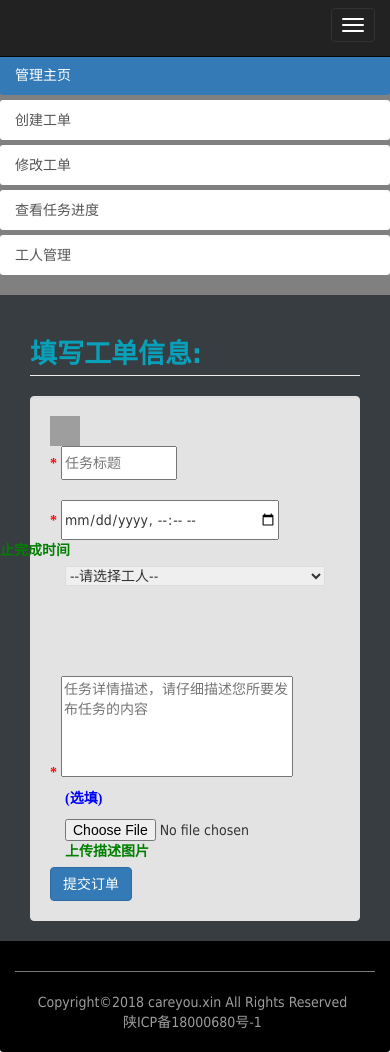
After one commit to hopeaktian/smart_factory, a Flask app: template app/templates/manager/new_mession.html in a window 390 px wide; the page is wider, and only the part inside the window is pictured. The commit adds this page. Run offline with Flask 2, Linux system fonts and the light colour scheme; the template is opened without the code that fills it, so the values that code supplies are empty; some libraries are stand-ins or nearby versions; grey boxes are pictures that could not be loaded.

Commit message:
add manager page of new_mession

```diff
--- a/app/__init__.py
+++ b/app/__init__.py
@@ -5,6 +5,7 @@ from config import DevConfig
 # from models import db
 from app.models import User, db
 from controllers.user import user
+from controllers.manager import manager
 import datetime
 
 app = Flask(__name__)
@@ -23,7 +24,6 @@ def index():
 def check_user():
     if 'user_id' in session:
         g.current_user = User.query.filter_by(Id=session['user_id']).one()
-        print g.current_user
 
     else:
         g.current_user = None
@@ -31,6 +31,7 @@ def check_user():
 
 
 app.register_blueprint(user)
+app.register_blueprint(manager)
 
 if __name__ == '__main__':
     app.run('localhost', 80)
--- a/app/config.py
+++ b/app/config.py
@@ -6,4 +6,4 @@ class ProdConfig(Config):
 
 class DevConfig(Config):
     DEBUG = True
-    SQLALCHEMY_DATABASE_URI = "mysql+pymysql://root:Yourpassword@120.79.139.82:3306/smart_factory"
+    SQLALCHEMY_DATABASE_URI = "mysql+pymysql://root:Redhat@120.79.139.82:3306/smart_factory"
--- a/app/controllers/user.py
+++ b/app/controllers/user.py
@@ -2,7 +2,7 @@
 #coding:utf-8
 
 from os import path
-from flask import Flask, Blueprint, render_template, request, flash, session, redirect, url_for
+from flask import Flask, Blueprint, render_template, request, flash, session, redirect, url_for, g
 import datetime, os, time
 from sqlalchemy.sql.expression import not_, or_
 from app.models import User, Mession
@@ -77,7 +77,7 @@ def login():
             flash(u'登陆成功', category="success")
             session['user_id'] = user.Id
 
-            return redirect('/')
+            return redirect(url_for('manager.Manager', id=user.Id))
 
         else:
             flash(u'用户名或密码错误！', category="danger")
@@ -85,6 +85,8 @@ def login():
             return  render_template('login.html')
     return render_template('login.html', title=u"登陆")
 
+
+
 @user.route('/logout', methods=['GET', 'POST'])
 def logout():
     session.pop('user_id', None)
--- a/app/models.py
+++ b/app/models.py
@@ -1,6 +1,7 @@
 # -*- coding: utf-8 -*-
 from flask_sqlalchemy import SQLAlchemy
 import datetime, os, time
+
 #数据模型部分
 db = SQLAlchemy()
 
--- a/app/templates/base.html
+++ b/app/templates/base.html
@@ -11,6 +11,9 @@
     <link rel="stylesheet" href="/static/css/bootstrap.min.css">
     <link rel="stylesheet" href="/static/css/mycss.css">
     <link rel="stylesheet" href="/static/css/font.css">
+
+    {% block css %}
+    {% endblock css %}
     {#    <meta name="viewport" content="width=device-width,initial-scale=1,user-scalable=no">#}
 
     <style>
@@ -48,7 +51,7 @@
         {#        }#}
 
         .navbar-my{
-            background-color: #000000;
+            background-color: #19202ded;
             font-size: 20px;
 
         }
@@ -90,7 +93,7 @@
 {#    导航栏   #}
 <div class="container-fluid" role="navigation" >
     <div class="col-xs-12">
-        <nav class="navbar navbar-my navbar navbar-fixed-top" style="min-height: 57px;margin-bottom: 2px;margin-top: 0px">
+        <nav class="navbar navbar-inverse navbar-fixed-top" style="min-height: 57px;margin-bottom: 2px;margin-top: 0px">
             <div class="container">
                 <!-- Brand and toggle get grouped for better mobile display -->
                 <div class="navbar-header">
@@ -137,7 +140,7 @@
 {#                        <li><img src="/static/picture/5.gif" height="54px"></li>#}
                         {% if g.current_user == None      %}
                         <li><a href="/login">登陆</a></li>
-                        <li><a href="/register">注册</a></li>
+{#                        <li><a href="/register">注册</a></li>#}
                         {% else %}
                         <li><a>欢迎</a></li>
 
@@ -147,8 +150,8 @@
                                 {#                                    <li><a href="#">我的主页</a></li>#}
                                 {#                                    <li><a href="#">修改用户信息</a></li>#}
                                 {% if g.current_user != None %}
-                                <li ><a href="/user/{{ g.current_user.Id }}/sendout" style="font-weight: 600">我发出的任务订单</a></li>
-                                <li ><a href="/user/{{ g.current_user.Id }}/takein" style="color: red; font-weight: 600">我接受的任务订单</a></li>
+                                <li ><a href="/manager/{{ g.current_user.Id }}" style="font-weight: 600">我的主页</a></li>
+                                <li ><a href="/user/{{ g.current_user.Id }}/takein" style="color: red; font-weight: 600"></a></li>
                                 {% endif %}
                                 <li role="separator" class="divider"></li>
                                 <li><a href="/logout">退出登陆</a></li>
@@ -163,13 +166,13 @@
 </div>
 
 {#flash消息闪现#}
-<div class="container">
+<div class="container-fluid" style="background-color: #19202ded">
     {% with messages = get_flashed_messages(with_categories=true) %}
     {% if messages %}
         {% for category, message in messages %}
             <div class="alert alert-{{ category }} alert-dismissible" role="alert">
-                <button type="button" class="close" data-dismiss="alert" aria-label="Close"><span aria-hidden="true">&times;</span></button>
-                {{ message }}
+                <button type="button" class="close" data-dismiss="alert" aria-label="Close"><span aria-hidden="true" style="color: orangered; font-size: 100%; font-weight: 600">&times;关闭</span></button>
+                <div class="text-center" style="font-weight: 600">{{ message }}</div>
             </div>
         {% endfor %}
     {% endif %}
--- /dev/null
+++ b/app/templates/manager/manager_home.html
@@ -0,0 +1,41 @@
+{% extends 'base.html' %}
+{% block css %}
+    <style>
+        .side-bar .list-group-item {
+            border:0;
+            border-radius: 3px;
+            margin-bottom: 5px;
+        }
+{#        .list-group-item.active{#}
+{#            background-color: #6d716dc7;#}
+{#        }#}
+        a.list-group-item:focus, a.list-group-item:hover, button.list-group-item:focus, button.list-group-item:hover {
+            color: #555;
+            text-decoration: none;
+            background-color: #becebec7;
+        }
+    </style>
+{% endblock %}
+
+{% block content %}
+<div class="row" style="background-color: grey">
+    <div class="col-md-2" >
+        <div class="list-group side-bar">
+            <a href="#" class="list-group-item active">管理主页</a>
+            <a href="/manager/{{ g.current_user.Id }}/new_mession" class="list-group-item">创建工单</a>
+            <a href="/manager/{{ g.current_user.Id }}/edit_mession" class="list-group-item">修改工单</a>
+            <a href="/manager/{{ g.current_user.Id }}/status_mession" class="list-group-item">查看任务进度</a>
+            <a href="#" class="list-group-item">工人管理</a>
+        </div>
+    </div>
+
+    <div class="col-md-10">
+        {% block manager_content %}
+            <h1>hello world</h1>
+        {% endblock manager_content %}
+    </div>
+
+</div>
+
+
+{% endblock %}
--- /dev/null
+++ b/app/templates/manager/new_mession.html
@@ -0,0 +1,92 @@
+{% extends 'manager_home.html' %}
+{% block manager_content %}
+
+        <div class="container-fluid" style="background-color: #373d41; background-image:url(); background-size:100% 100%">
+            <form enctype='multipart/form-data' method="post" novalidate>
+                <br>
+                <br>
+                <div class="container" >
+                    <div class="heading" style="margin-bottom: -19px">
+                        <header class="text-uppercase" style="font-weight: bolder; font-size: 27px; color: #09a0ba">填写工单信息:</header>
+                    </div>
+                    <hr>
+                    <div class="comment-post well" style="height: auto; width: auto; background-color: #f5f5f5e8">
+                        <div class="row">
+
+                            <div class="col-sm-1">
+                                <img src="http://i.bootstrapmb.com/noavatar.gif" style="height: 30px; width: 30px;">
+                            </div>
+
+
+
+                            <div class="col-sm-11" >
+                                <label style="color: red">*</label>
+                                <input type="text" name="title" placeholder="任务标题" required="required" style="height: 34px; width: 40%;">
+                            </div>
+
+
+                        </div>
+                        <br>
+
+                        {#截至时间#}
+                        <div class="row">
+                            <div class="col-sm-6 col-sm-offset-1">
+                                <label style="color: red">*</label>
+                                <input type="datetime-local" value="{{ now_time }}" name="diedate" required="required" style="width: 75%; height: 40px;">
+                            </div>
+                            <div class=" col-sm-3 col-sm-offset-1">
+                                <label style="margin-left: -120px; color: green">设置任务截止完成时间</label>
+                            </div>
+                        </div>
+{#                        选择工人#}
+                        <div class="col-sm-5 col-sm-offset-1">
+                            <div class="form-group ">
+                                <select name="position" class="table-responsive">
+                                    <option>--请选择工人--</option>
+                                    <option value="1">管理员</option>
+                                    <option value="2">部门一</option>
+                                    <option value="3">部门二</option>
+                                    <option value="4">部门三</option>
+                                    <option value="5">部门四</option>
+                                </select>
+                            </div>
+                        </div>
+                        {#任务详情表单#}
+                        <br>
+                        <br>
+                        <br>
+                        <div class="row">
+                            <div class="cmtcontainer col-sm-10 col-sm-offset-1" >
+                                <label style="color: red">*</label>
+                                <textarea name="detials" placeholder="任务详情描述，请仔细描述您所要发布任务的内容" required="required" style="width: 80%; height: 101px; resize: none"></textarea>
+                            </div>
+                        </div>
+
+                        {#上传图片#}
+
+                        <div class="row">
+                            <div class="col-sm-12 col-sm-offset-1">
+                                <label class="col-sm-2" for="profile_pic" style="color: green"><label style="color: blue;">(选填)</label></label>
+                                <input class="col-lg-3" type="file" id="inputFile" name="inputFile"  />
+                                <label class="col-sm-4" for="profile_pic" style="color: green"><label style="color: blue;"></label>上传描述图片</label>
+
+                            </div>
+                        </div>
+
+
+
+                        <div class="row">
+                            <div class="col-sm-1 col-sm-offset-8">
+                                <button type="submit" class="btn btn-primary">提交订单</button>
+                            </div>
+                        </div>
+
+
+                    </div>
+
+                </div>
+            </form>
+        </div>
+
+
+{% endblock manager_content %}
--- a/manage.py
+++ b/manage.py
@@ -3,7 +3,6 @@ from flask_script import Manager, Server
 from app import app
 from app.models import db, User, Mession
 
-from flask_sqlalchemy import SQLAlchemy
 manager = Manager(app)
 manager.add_command("server", Server())
 
```
Also changed, not shown: app/controllers/manager.py (+22 -3 lines), app/static/css/mycss.css (+41 -0 lines), app/templates/manager/error.html (added, +31 -0 lines), app/templates/user/error.html (added, +31 -0 lines), app/static/picture/error2.jpg (added), 1 other file.
